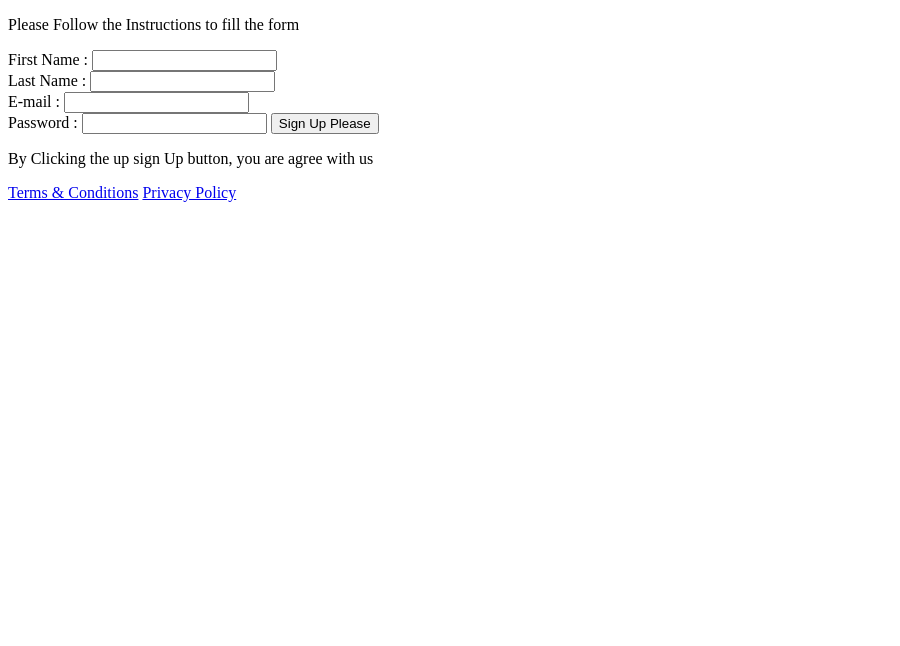
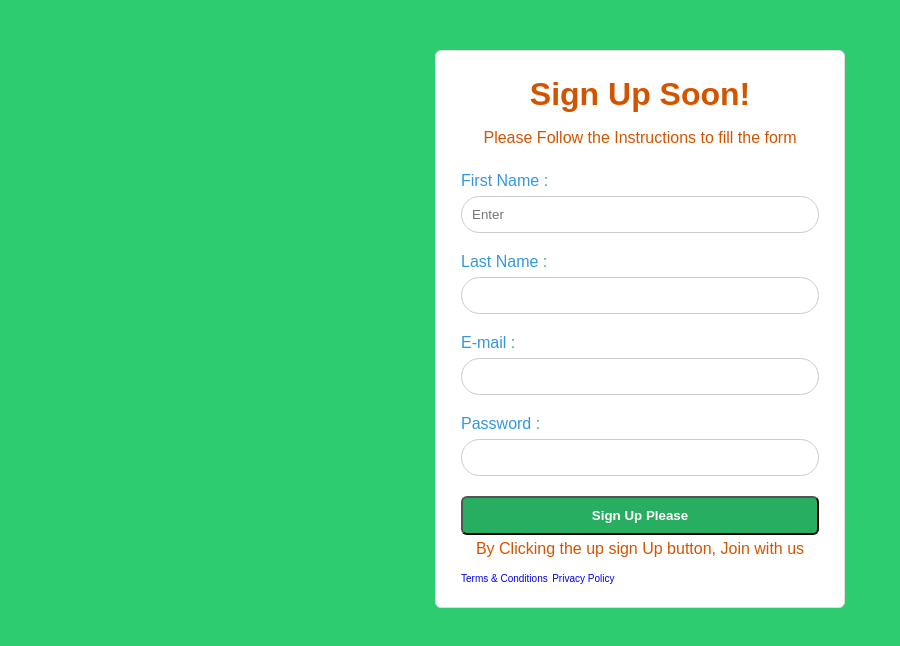
Before and after one commit to kamal690/Projects_html_css_001, a plain HTML site: page index.html in a window 1280 px wide. Shown: the whole page, without its empty margins (0-900 px from the left). Drawn offline with Linux system fonts and the light colour scheme.

Commit message:
all form is written

```diff
--- a/index.html
+++ b/index.html
@@ -4,34 +4,35 @@
     <meta charset="UTF-8">
     <meta http-equiv="X-UA-Compatible" content="IE=edge">
     <meta name="viewport" content="width=device-width, initial-scale=1.0">
-    <title>My first project starts</title>
+    <title>This my first Projects</title>
     <link rel="stylesheet" href="style.css"> <!-- includ CSS-->
 </head>
 <body>
     <div id="container">
         <div class="form-wrap">
+            <h1>Sign Up Soon!</h1>
             <p>Please Follow the Instructions to fill the form</p>
-                <div class="from-group">
+                <div class="form-group">
                     <label for="first-name">First Name  :</label>
-                    <input type="text" name="firstName"Id="fistName"
+                    <input type="text" name="firstName"Id="fistName" placeholder="Enter">
                 </div> <!--/.form-group ends-->
 
-                    <div class="from-group">
+                    <div class="form-group">
                         <label for="last-name">Last Name    :</label>
-                        <input type="text" name="lastName"Id="lastName"
+                        <input type="text" name="lastName"Id="lastName">
                     </div> <!--/.form-group ends-->
 
                         <div class="form-group">
                             <label for="email-name">E-mail  :</label>
-                            <input type="email" name="email-name"Id="email-name"
+                            <input type="email" name="email-name"Id="email-name">
                         </div> <!--/.form-group ends-->
 
                             <div class="form-group">
                                 <label for="Password">   Password  :</label>
-                                <input type="Password" name="Password"Id="Password"
+                                <input type="Password" name="Password"Id="Password">
                             </div> <!--/.form-group ends-->
                                 <button type="Submit" class="btn">Sign Up Please</button>
-                                <P>By Clicking the up sign Up button, you are agree with us</P>
+                                <P>By Clicking the up sign Up button, Join with us</P>
                                     <a href="#">Terms & Conditions</a>
                                         <a href="#">Privacy Policy</a>
         </div> <!-- form-wrap ends-->
--- a/style.css
+++ b/style.css
@@ -0,0 +1,67 @@
+* {
+    box-sizing: border-box;
+    margin: 0; padding:0;
+ }
+ body {
+     font-family: arial,Sans-serif;
+     background: #2ecc71;
+     color: white;
+     line-height: 1.8;
+
+      }
+a {
+    text-decoration:none;
+}
+#container{
+    margin:30px auto;
+    max-width: 450px;
+    padding: 20px;
+}
+.form-wrap{
+    background:white;
+    padding:15px 25px;
+    border:1px solid #ddd;
+    border-radius: 6px;
+    color:#d35400;
+}
+.form-wrap h1,
+.form-wrap p{
+    text-align:center;
+
+}
+.form-wrap .form-group{
+    margin-top:15px;
+}
+.form-wrap .form-group label {
+    display: block;
+    color: #3498db;
+}
+.form-wrap .form-group input{
+    width: 100%;
+    padding: 10px;
+    border-radius: 45px;
+    border:1px solid #ccc;
+}
+.form-wrap .btn{
+    display: block;
+    width: 100%;
+    padding:10px;
+    margin-top: 20px;
+    background: #27ae60;
+    cursor: pointer;
+    color: #fff;
+    border-radius: 6px;
+    font-weight: bold;
+}
+.form-wrap .btn:hover{
+    background: #e74c3c;
+}
+.form-wrap .bottom-text {
+    font-size: 12px;
+    margin: 20px;
+    text-align: center;
+}
+.form-wrap a{
+    font-size: 10px;
+    text-align: center;
+}
```
